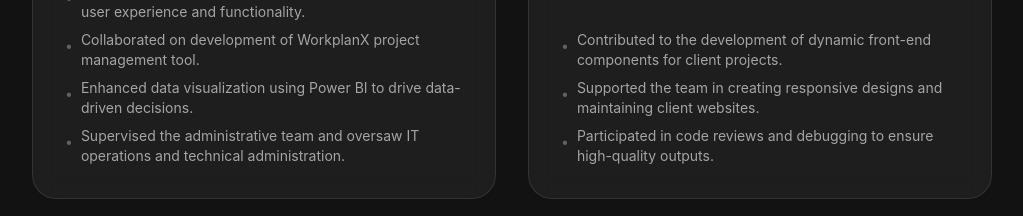
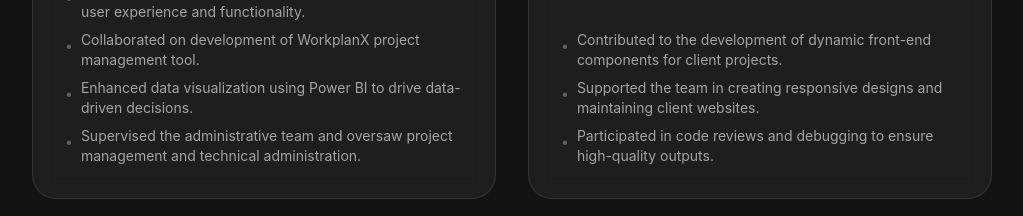
Before and after one commit to BibasThakuri/scrollytelling-portfolio, a Next.js app: page / in a window 1280 px wide. Shown: the part 4520-4736 px from the top of the page, without its empty margins (128-1151 px from the left). Built offline with nearby package versions, Linux system fonts and the light colour scheme.

Commit message:
Finalize role to IT Admin Supervisor and preserve project management experience

```diff
--- a/src/components/Projects.tsx
+++ b/src/components/Projects.tsx
@@ -13,7 +13,7 @@ const projects = [
       "Designed and developed the Dohoro website, optimizing user experience and functionality.",
       "Collaborated on development of WorkplanX project management tool.",
       "Enhanced data visualization using Power BI to drive data-driven decisions.",
-      "Supervised the administrative team and oversaw IT operations and technical administration."
+      "Supervised the administrative team and oversaw project management and technical administration."
     ],
     color: "from-blue-500/20 to-purple-500/20",
     link: "https://www.dohoro.com/",
```
